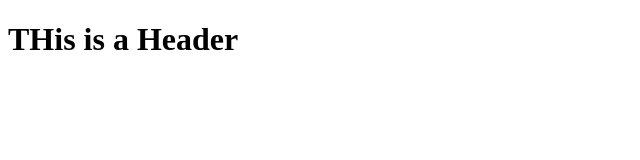
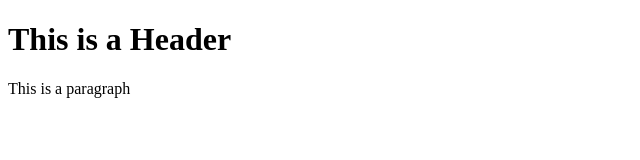
Before and after one commit to roshanguru005/git-test, a plain HTML site: page index.html in a window 1280 px wide. Shown: the whole page, without its empty margins (0-640 px from the left). Drawn offline with Linux system fonts and the light colour scheme.

Commit message:
Second commit

```diff
--- a/index.html
+++ b/index.html
@@ -1,6 +1,7 @@
 <!DOCTYPE html>
 <html>
     <body>
-        <h1>THis is a Header</h1>
+        <h1>This is a Header</h1>
+        <p>This is a paragraph </p>
     </body>
 </html>
```
